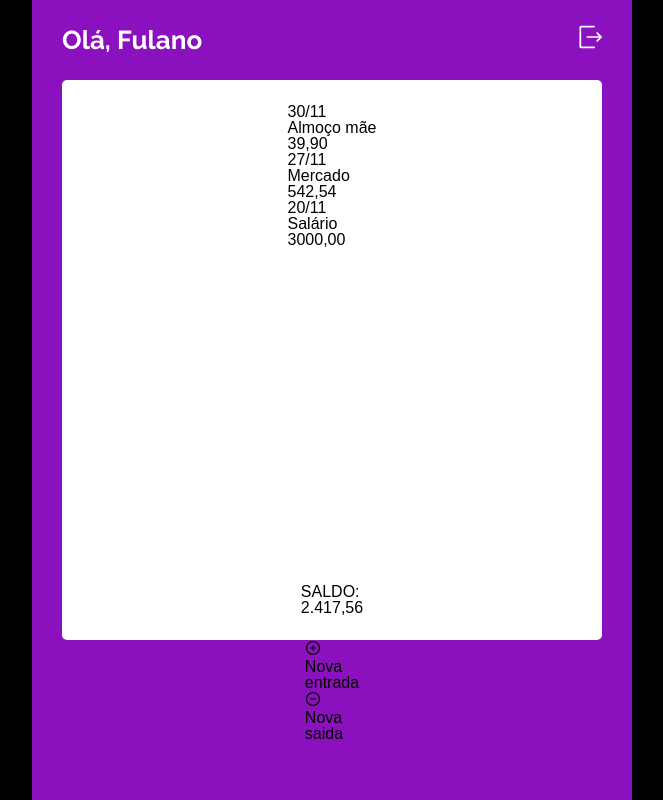
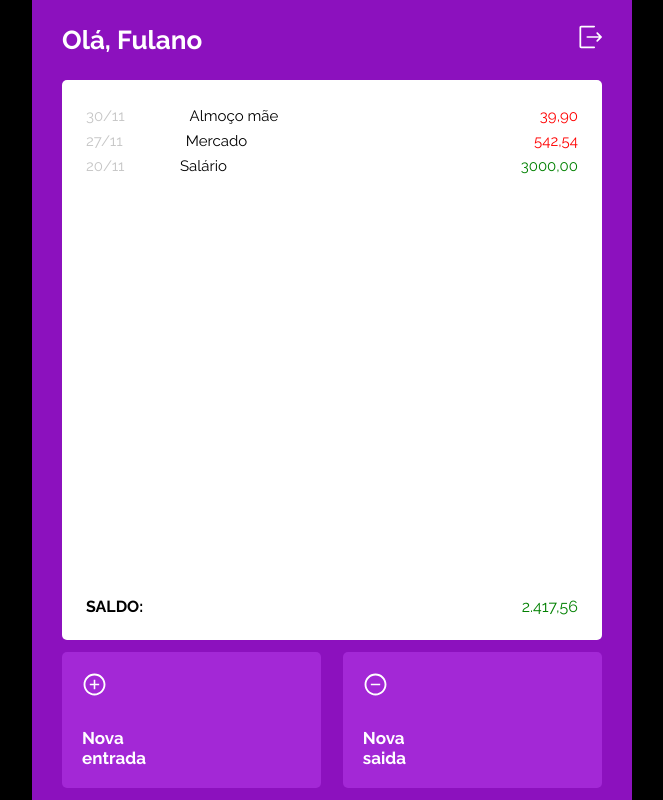
Before and after one commit to KarinaAlmeida/MyWallet-front, a React (Create React App) app: page /home in a window 1280 px wide. Shown: the whole page, without its empty margins (308-971 px from the left). Built offline with nearby package versions, Linux system fonts and the light colour scheme; a web font is replaced by a local one.

Commit message:
layout pronto
layout e partes estáticas finalizadas

```diff
--- a/src/Components/Pages/Entrada.js
+++ b/src/Components/Pages/Entrada.js
@@ -0,0 +1,84 @@
+// import axios from "axios";
+import styled from "styled-components";
+import { Link, useNavigate } from "react-router-dom";
+
+export default function Entrada () {
+    const navigate = useNavigate();
+
+
+    return(
+    <Container>
+        <Titulo>
+            <h1>Nova Entrada</h1>
+        </Titulo>
+
+        <Inputs>
+                <input
+                    type="number"
+                    placeholder="Valor"
+                />
+                 <input
+                    type="text"
+                    placeholder="Descrição"
+                />
+        </Inputs>
+
+        <button type='submit' onClick={() => navigate('/home')}>
+                        Salvar Entrada
+                    </button>
+    </Container>
+
+    )
+}
+
+
+const Container = styled.div`
+    min-width:375px;
+    height: 670px;
+    display: flex;
+    flex-direction: column;
+    align-items: center;
+    background-color:#8C11BE;
+
+    button {
+        margin-top: 10px;
+        background-color: #A328D6;
+        color:#FFFFFF;
+        width:326px;
+        height: 58px;
+        border: none;
+        border-radius: 5px;
+        cursor: pointer;
+        font-family: 'Raleway';
+        font-weight: 700;
+        font-size: 20px;
+    }
+
+`;
+
+const Titulo = styled.div`
+    width: 90%%;
+    margin:25px;
+    color: #FFFFFF;
+    font-family: 'Raleway', sans-serif;
+    font-weight: 700;
+    font-size: 28px;
+    display: ;
+
+`
+
+const Inputs = styled.div`
+    display: flex;
+    flex-direction: column;
+    input {
+        margin-top: 10px;
+        width:326px;
+        height: 58px;
+        border: 1px solid #D4D4D4;
+        border-radius: 5px;
+        font-family: 'Raleway';
+        font-weight: 400;
+        font-size: 20px;
+
+        }
+  `
--- a/src/Components/Pages/Home.js
+++ b/src/Components/Pages/Home.js
@@ -1,6 +1,6 @@
-import axios from "axios";
+// import axios from "axios";
 import styled from "styled-components";
-import { Link, useNavigate } from "react-router-dom";
+import {useNavigate } from "react-router-dom";
 import { RxExit } from "react-icons/rx";
 import { AiOutlinePlusCircle, AiOutlineMinusCircle } from "react-icons/ai";
 
@@ -22,34 +22,38 @@ export default function Home() {
                 <Lista>
                     <Item>
                         <p>30/11</p>
-                        <h3>Almoço mãe</h3>
-                        <h4>39,90</h4>
+                        <h1>Almoço mãe</h1>
+                        <h2>39,90</h2>
                     </Item>
                     <Item>
                         <p>27/11</p>
-                        <h3>Mercado</h3>
-                        <h4>542,54</h4>
+                        <h1>Mercado</h1>
+                        <h2>542,54</h2>
                     </Item>
                     <Item>
                         <p>20/11</p>
-                        <h3>Salário</h3>
-                        <h4>3000,00</h4>
+                        <h1>Salário</h1>
+                        <h3>3000,00</h3>
                     </Item>
                 </Lista>
                 <Total>
-                    <h3>SALDO:</h3>
+                    <h1>SALDO:</h1>
                     <p>2.417,56</p>
                 </Total>
             </Dados>
             <Footer>
-                <ButtonEntrada>
+                <Button onClick={() => navigate('/nova-entrada')}>
+                    <Icon>
                     <AiOutlinePlusCircle />
+                    </Icon>
                     <p>Nova<br /> entrada</p>
-                </ButtonEntrada>
-                <ButtonSaida>
+                </Button>
+                <Button onClick={() => navigate('/nova-saida')}>
+                    <Icon>
                     <AiOutlineMinusCircle />
+                    </Icon>
                     <p>Nova<br /> saida</p>
-                </ButtonSaida>
+                </Button>
             </Footer>
 
 
@@ -106,24 +110,85 @@ const Dados = styled.div`
 
 
 const Lista = styled.div`
+    width: 100%;
+    line-height: 25px;
+    display: flex;
+    flex-direction: column;
+    font-size: 15px;
+    font-family: 'Raleway', sans-serif;
+    font-weight: 400;
+
+
 
 `
 
 const Item = styled.div`
+    display: flex;
+    align-items: center;
+    justify-content: space-between;
+    p{
+        color: #C6C6C6;
+    }
+    h1{
+        width: 58%;
 
+    }
+    h2{
+        color: red;
+    }
+    h3 {
+        color: green;
+    }
 `
+
+
 const Total = styled.div`
+    width: 100%;
+    height: 10%;
+    font-family: 'Raleway', sans-serif;
+    font-weight: 700;
+    font-size: 16px;
+    line-height: 19px;
+    display: flex;
+    justify-content: space-between;
+    align-items: flex-end;
+
+    p{
+        font-weight: 400;
+        color: green;
+    }
 
 `
 
 const Footer = styled.div`
-
+    width: 90%;
+    height: 20%;
+    display: flex;
+    align-items: center;
+    justify-content: space-between;
 `
 
-const ButtonEntrada = styled.div`
+const Button = styled.div`
+    width: 48%;
+    height: 85%;
+    font-family: 'Raleway', sans-serif;
+    font-size: 25px;
+    padding: 20px;
+    box-sizing: border-box;
+    background-color: #A328D6;
+    border: 2px;
+    border-radius: 5px;
+    color: #FFFFFF;
+    display: flex;
+    flex-direction: column;
+    justify-content: space-between;
+    align-items: flex-start;
+    text-align: start;
+    cursor: pointer;
 
+    p{
+        font-weight: 700;
+        font-size: 17px;
+        line-height: 20px;
+    }
 `
-
-const ButtonSaida = styled.div`
-
-`
--- a/src/Components/Pages/Login.js
+++ b/src/Components/Pages/Login.js
@@ -1,4 +1,4 @@
-import axios from "axios";
+// import axios from "axios";
 import styled from "styled-components";
 import { Link, useNavigate } from "react-router-dom";
 
--- a/src/Components/Pages/Saida.js
+++ b/src/Components/Pages/Saida.js
@@ -0,0 +1,84 @@
+// import axios from "axios";
+import styled from "styled-components";
+import { Link, useNavigate } from "react-router-dom";
+
+export default function Saida () {
+    const navigate = useNavigate();
+
+
+    return(
+    <Container>
+        <Titulo>
+            <h1>Nova Saída</h1>
+        </Titulo>
+
+        <Inputs>
+                <input
+                    type="number"
+                    placeholder="Valor"
+                />
+                 <input
+                    type="text"
+                    placeholder="Descrição"
+                />
+        </Inputs>
+
+        <button type='submit' onClick={() => navigate('/home')}>
+                        Salvar Saída
+                    </button>
+    </Container>
+
+    )
+}
+
+
+const Container = styled.div`
+    min-width:375px;
+    height: 670px;
+    display: flex;
+    flex-direction: column;
+    align-items: center;
+    background-color:#8C11BE;
+
+    button {
+        margin-top: 10px;
+        background-color: #A328D6;
+        color:#FFFFFF;
+        width:326px;
+        height: 58px;
+        border: none;
+        border-radius: 5px;
+        cursor: pointer;
+        font-family: 'Raleway';
+        font-weight: 700;
+        font-size: 20px;
+    }
+
+`;
+
+const Titulo = styled.div`
+    width: 90%%;
+    margin:25px;
+    color: #FFFFFF;
+    font-family: 'Raleway', sans-serif;
+    font-weight: 700;
+    font-size: 28px;
+    display: ;
+
+`
+
+const Inputs = styled.div`
+    display: flex;
+    flex-direction: column;
+    input {
+        margin-top: 10px;
+        width:326px;
+        height: 58px;
+        border: 1px solid #D4D4D4;
+        border-radius: 5px;
+        font-family: 'Raleway';
+        font-weight: 400;
+        font-size: 20px;
+
+        }
+  `
```
